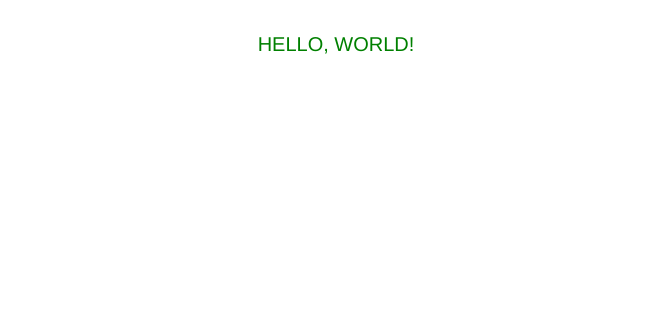
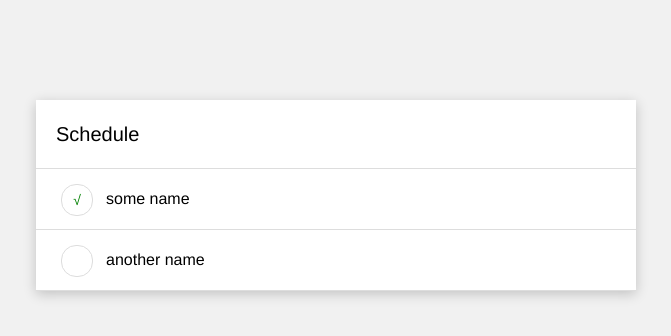
Before and after one commit to original001/todo-list, a React app: page / in a window 1280 px wide. Shown: the top 336 px of the page, without its empty margins (304-975 px from the left). Built offline with nearby package versions, Linux system fonts and the light colour scheme.

Commit message:
add sheet

```diff
--- a/package.json
+++ b/package.json
@@ -12,12 +12,16 @@
   "devDependencies": {
     "babel": "^6.23.0",
     "babel-core": "^6.24.1",
+    "babel-eslint": "^7.2.3",
     "babel-loader": "^6.4.1",
     "babel-plugin-css-to-js": "0.0.1",
+    "babel-preset-es2015": "^6.24.1",
     "babel-preset-react": "^6.24.1",
     "babel-preset-stage-2": "^6.24.1",
-    "babel-preset-es2015": "^6.24.1",
+    "eslint": "^3.19.0",
+    "eslint-plugin-react": "^7.0.1",
     "jest": "^20.0.4",
+    "jest-enzyme": "^3.2.0",
     "webpack": "^1.13.2",
     "webpack-bundle-analyzer": "^2.8.2",
     "webpack-dev-server": "^1.16.5"
--- a/src/index.js
+++ b/src/index.js
@@ -9,6 +9,7 @@ injectGlobal`
     margin: 0;
     font: 14px Helvetica, arial;
     line-height: 1.42;
+    background: #f1f1f1;
   }
 `
 
--- a/src/views/App.jsx
+++ b/src/views/App.jsx
@@ -1,24 +1,24 @@
 import React from 'react';
-import styled from 'styled-components';
+import {Wrapper, Sheet, Header, Item} from './App.st.js';
 
-const Wrapper = styled.div`
-  padding: 20px;
-  text-align: center;
-  color: green;
-`
-
-const Text = styled.div`
-  padding: 10px;
-  text-align: center;
-  text-transform: uppercase;
-  font-size: ${props => props.big ? '20px' : '14px'};
-`
+const list = [{
+  checked: true,
+  name: 'some name',
+}, {
+  checked: false,
+  name: 'another name',
+}]
 
 export default class App extends React.Component {
   render() {
     return (
       <Wrapper>
-        <Text big>Hello, world!</Text>
+        <Sheet>
+          <Header>Schedule</Header>
+          {list.map(item =>
+            <Item checked={item.checked}>{item.name}</Item>
+          )}
+        </Sheet>
       </Wrapper>
     )
   }
--- /dev/null
+++ b/src/views/App.st.js
@@ -0,0 +1,53 @@
+import React from 'react';
+import styled from 'styled-components';
+
+export const Wrapper = styled.div`
+  width: 600px;
+  margin: 100px auto;
+`
+
+const padding = '20px';
+
+export const Sheet = styled.div`
+  background: #fff;
+  box-shadow: 0 3px 12px rgba(0,0,0,.2);
+`
+
+export const Header = styled.div`
+  padding: 20px ${padding};
+  font-size: 20px;
+  border-bottom: 1px solid #ddd;
+`
+
+const Check = styled.div`
+  float: left;
+  height: 30px;
+  width: 30px;
+  line-height: 30px;
+  border-radius: 15px;
+  border: 1px solid #ddd;
+  margin: 5px;
+  text-align: center;
+  &:after {
+    content: ${props => props.checked ? '"√"' : ''};
+    color: green;
+  }
+`
+
+const TextItem = styled.div`
+  margin-left: 50px;
+  font-size: 16px;
+`
+
+const ItemWrapper = styled.div`
+  padding: 10px ${padding};
+  border-bottom: 1px solid #ddd;
+  height: 40px;
+  line-height: 40px;
+`
+
+export const Item = props =>
+  <ItemWrapper>
+    <Check checked={props.checked}/>
+    <TextItem>{props.children}</TextItem>
+  </ItemWrapper>
--- a/webpack.config.js
+++ b/webpack.config.js
@@ -2,7 +2,7 @@
 
 const path = require('path');
 const webpack = require('webpack');
-const BundleAnalyzerPlugin = require('webpack-bundle-analyzer').BundleAnalyzerPlugin;
+// const BundleAnalyzerPlugin = require('webpack-bundle-analyzer').BundleAnalyzerPlugin;
 
 module.exports = {
   context: path.join(__dirname, 'src'),
@@ -21,9 +21,6 @@ module.exports = {
         loader: 'babel',
         query: {
           presets: ['es2015', 'stage-2', 'react'],
-          plugins: [
-            'css-to-js'
-          ],
         },
         include: [
           path.join(__dirname, 'src'),
@@ -33,7 +30,7 @@ module.exports = {
   },
   plugins: [
     new webpack.DefinePlugin({
-      'process.env.NODE_ENV': '"development"'
+      'process.env.NODE_ENV': '"development"',
     }),
     //new BundleAnalyzerPlugin({generateStatsFile: true}),
   ],
```
Also changed, not shown: tests/test.js (added), 1 other file (tests, documents, lock files or other folders).
